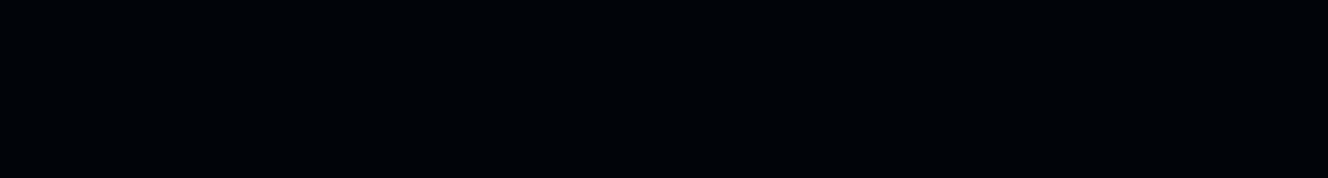
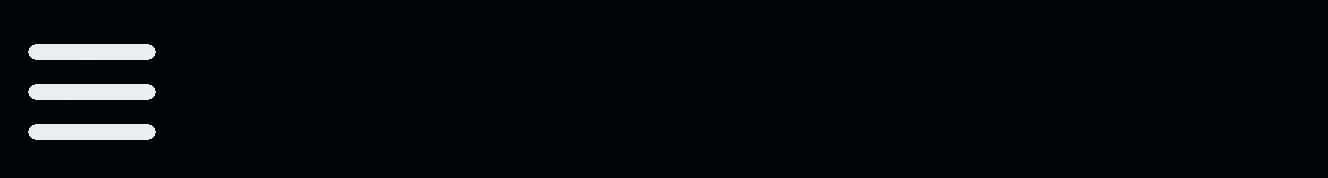
Before and after one commit to Potentially-Human/Potentially-Human.github.io, a plain HTML site: page index.html in a window 1280 px wide. Shown: the whole page, 1328 px wide, since content can reach past the window. Drawn offline with Linux system fonts and the light colour scheme.

Commit message:
new file:   assets/menu.png 	modified:   index.html 	modified:   static/style.css

```diff
--- a/index.html
+++ b/index.html
@@ -9,7 +9,7 @@
 </head>
 <body>
     <div class="navbar">
-
+        <img src="assets/menu.png" alt="" class="menu-icon">
     </div>
 </body>
 </html>
--- a/static/style.css
+++ b/static/style.css
@@ -10,4 +10,9 @@ body {
     position: absolute;
     width: 100%;
     height: 100px;
+    padding: 20px;
 }
+
+.menu-icon {
+    vertical-align: middle;
+}
```
Also changed, not shown: assets/menu.png (added).
